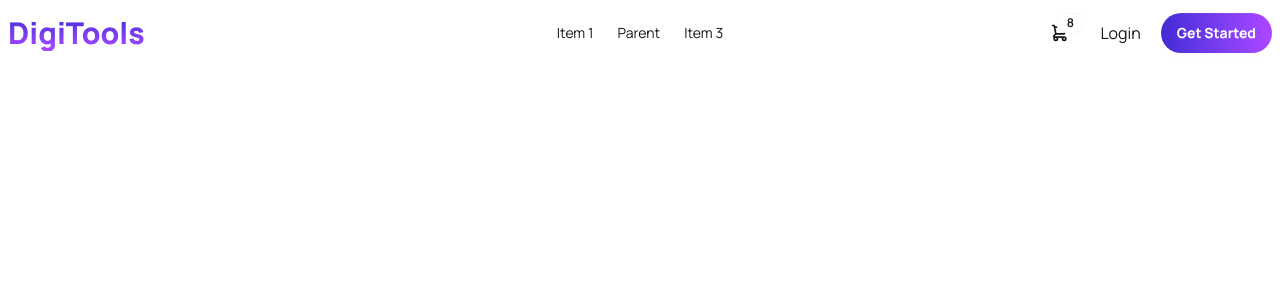
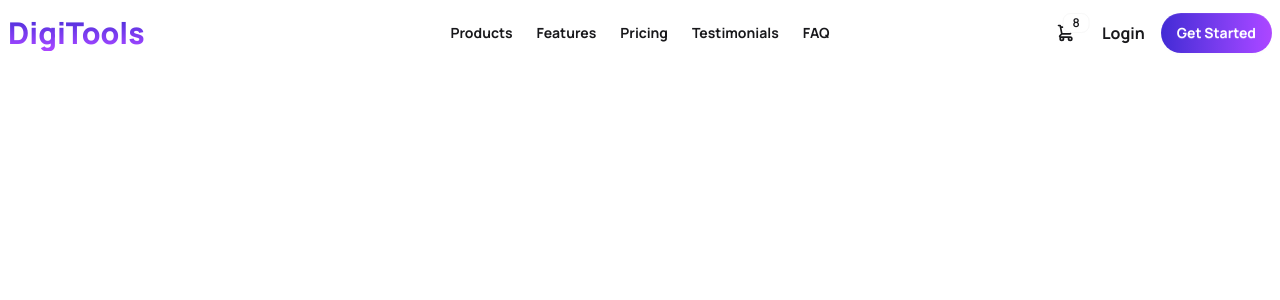
Before and after one commit to antick-arch/DigiTools, a React (Vite) app: page / in a window 1280 px wide. Shown: the top 300 px of the page. Built offline with nearby package versions, Linux system fonts and the light colour scheme.

Commit message:
added navbar dynamicaly

```diff
--- a/package.json
+++ b/package.json
@@ -11,6 +11,7 @@
   },
   "dependencies": {
     "@tailwindcss/vite": "^4.2.2",
+    "axios": "^1.14.0",
     "lucide-react": "^1.7.0",
     "react": "^19.2.4",
     "react-dom": "^19.2.4",
--- a/src/App.jsx
+++ b/src/App.jsx
@@ -1,13 +1,15 @@
+import axios from 'axios'
 import './App.css'
 import Navbar from './components/navbar/Navbar'
 
+const navPromise = axios.get('nav.json');
 function App() {
 
   return (
     <>
     <header>
       <nav>
-        <Navbar></Navbar>
+        <Navbar navPromise = {navPromise}></Navbar>
       </nav>
     </header>
     </>
--- a/src/components/navbar/Navbar.jsx
+++ b/src/components/navbar/Navbar.jsx
@@ -1,7 +1,9 @@
 import { ShoppingCart } from 'lucide-react';
-import React from 'react';
+import React, { use } from 'react';
 
-const Navbar = () => {
+const Navbar = ({ navPromise }) => {
+    const navData = use(navPromise).data;
+    console.log(navData);
     return (
         <div className='container mx-auto'>
             <div className="navbar bg-base-100">
@@ -13,21 +15,21 @@ const Navbar = () => {
                         <ul
                             tabIndex="-1"
                             className="menu menu-sm dropdown-content bg-base-100 rounded-box z-1 mt-3 w-52 p-2 shadow">
-                            <li><a>Item 1</a></li>
-                            <li><a>Parent</a></li>
-                            <li><a>Item 3</a></li>
+                            {
+                                navData.map(nav => <li><a href={nav.path}>{nav.name}</a></li>)
+                            }
                         </ul>
                     </div>
-                    <a className="bg-linear-to-b from-primary to-purple-500 bg-clip-text text-transparent text-3xl font-extrabold">DigiTools</a>
+                    <a className="bg-linear-to-b from-primary to-purple-500 bg-clip-text text-transparent text-xl md:text-3xl font-extrabold">DigiTools</a>
                 </div>
                 <div className="navbar-center hidden lg:flex">
-                    <ul className="menu menu-horizontal px-1">
-                        <li><a>Item 1</a></li>
-                        <li><a>Parent</a></li>
-                        <li><a>Item 3</a></li>
+                    <ul className="menu menu-horizontal px-1 font-bold">
+                        {
+                            navData.map(nav => <li><a href={nav.path}>{nav.name}</a></li>)
+                        }
                     </ul>
                 </div>
-                <div className="navbar-end gap-5">
+                <div className="navbar-end gap-2 md:gap-4">
                     <div className="dropdown dropdown-end">
                         <div tabIndex={0} role="button" className="btn btn-ghost btn-circle">
                             <div className="indicator">
@@ -47,7 +49,7 @@ const Navbar = () => {
                             </div>
                         </div>
                     </div>
-                    <a>Login</a>
+                    <a className='font-bold'>Login</a>
                     <a className="btn bg-linear-to-r from-primary to-purple-500 text-white font-bold border-none rounded-full">Get Started</a>
                 </div>
             </div>
```
Also changed, not shown: 1 other file (tests, documents, lock files or other folders).
